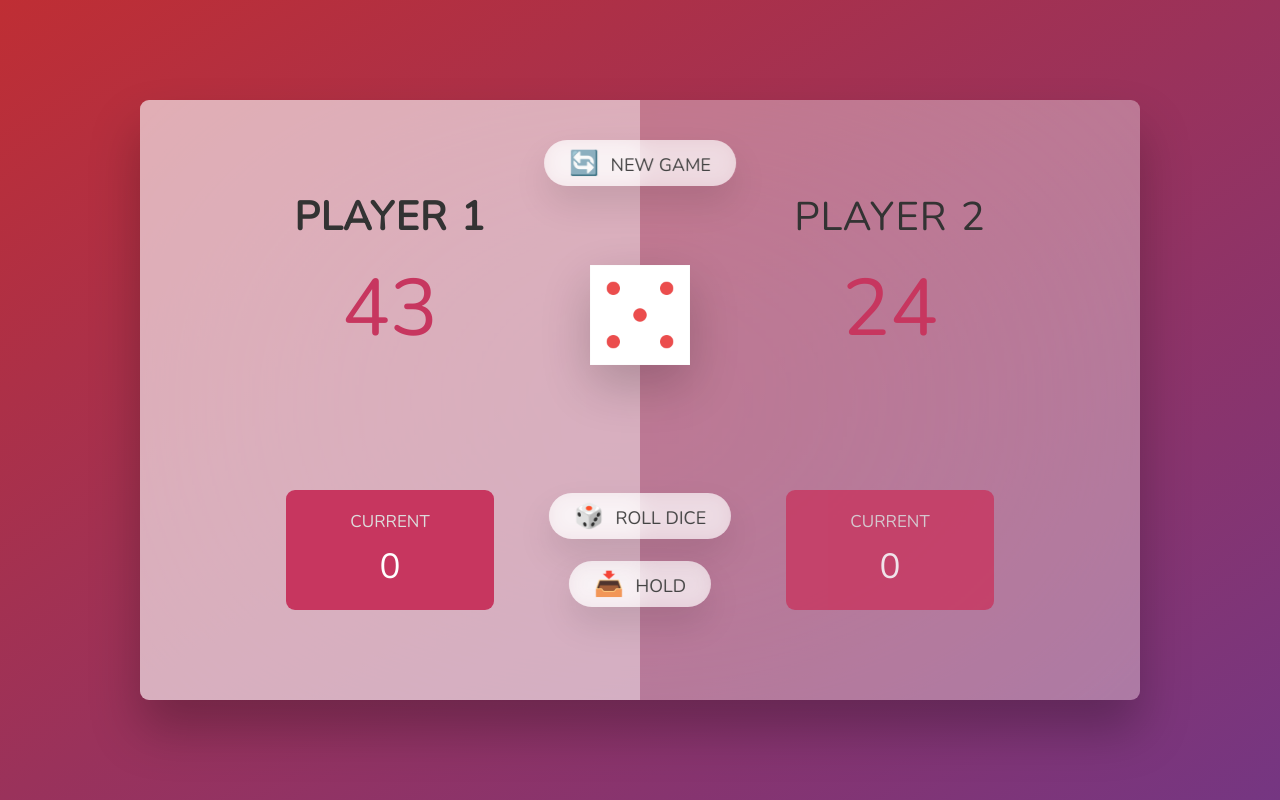
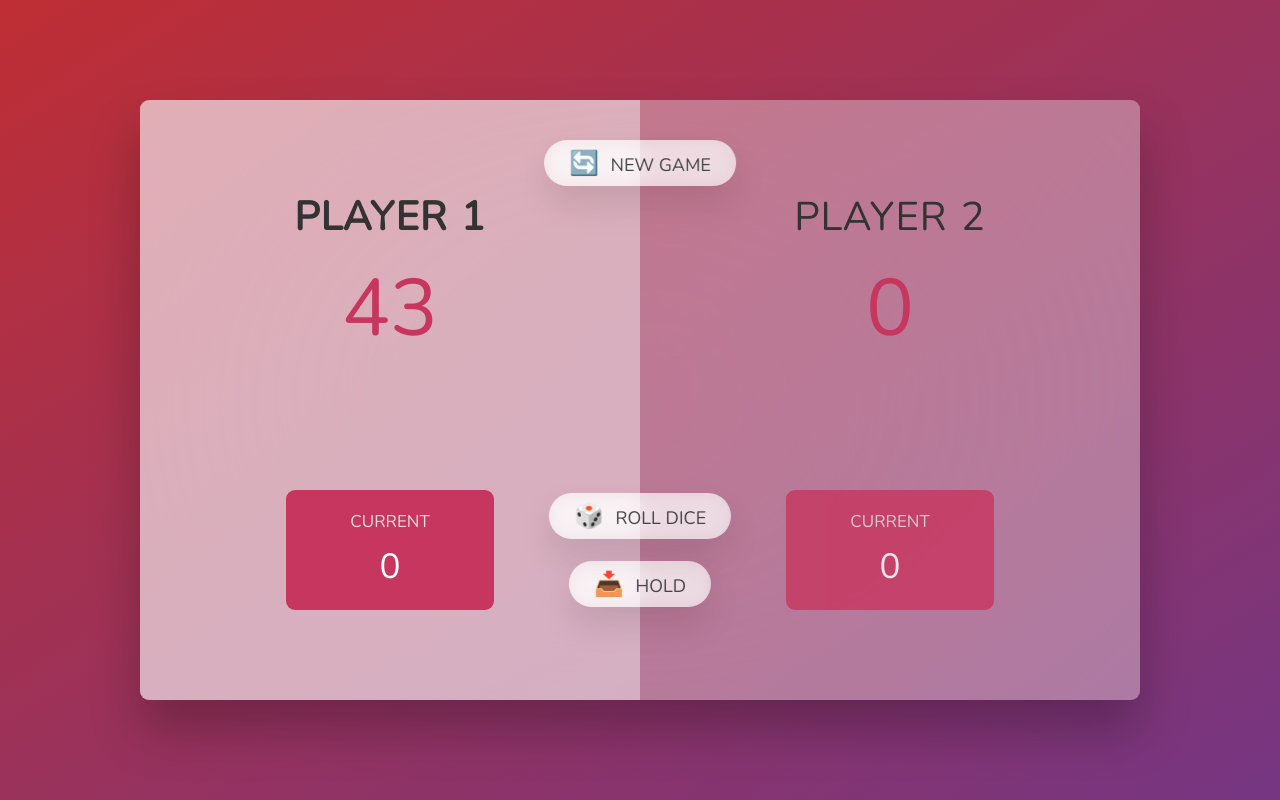
Before and after one commit to orkhan-m/JS, a plain HTML site: page 07-Pig-Game/starter/index.html in a window 1280 px wide. Drawn offline with nearby package versions, Linux system fonts and the light colour scheme.

Commit message:
81. Project 3. PIG GAME

```diff
--- a/07-Pig-Game/starter/script.js
+++ b/07-Pig-Game/starter/script.js
@@ -1 +1,12 @@
 'use strict';
+
+const score0El = document.querySelector('#score--0');
+const score1El = document.getElementById('score--1');
+const diceEl = document.querySelector('.dice');
+
+// Starting consition
+score0El.textCOntent = 0;
+score1El.textContent = 0;
+
+// NOTE Hidden element added to CSS file
+diceEl.classList.add('hidden');
--- a/07-Pig-Game/starter/style.css
+++ b/07-Pig-Game/starter/style.css
@@ -165,3 +165,7 @@
   font-weight: 700;
   color: #c7365f;
 }
+
+.hidden {
+  display: none
+}
```
